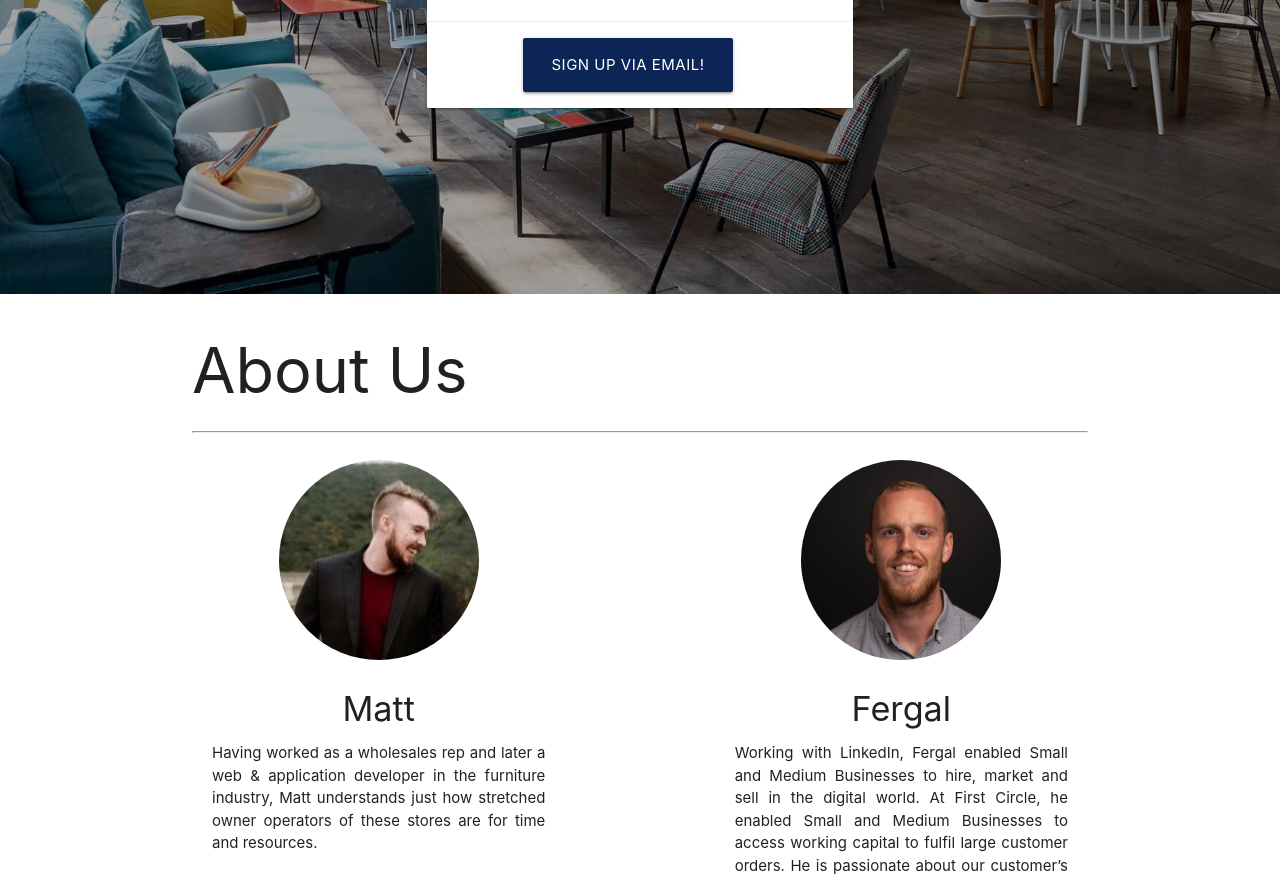
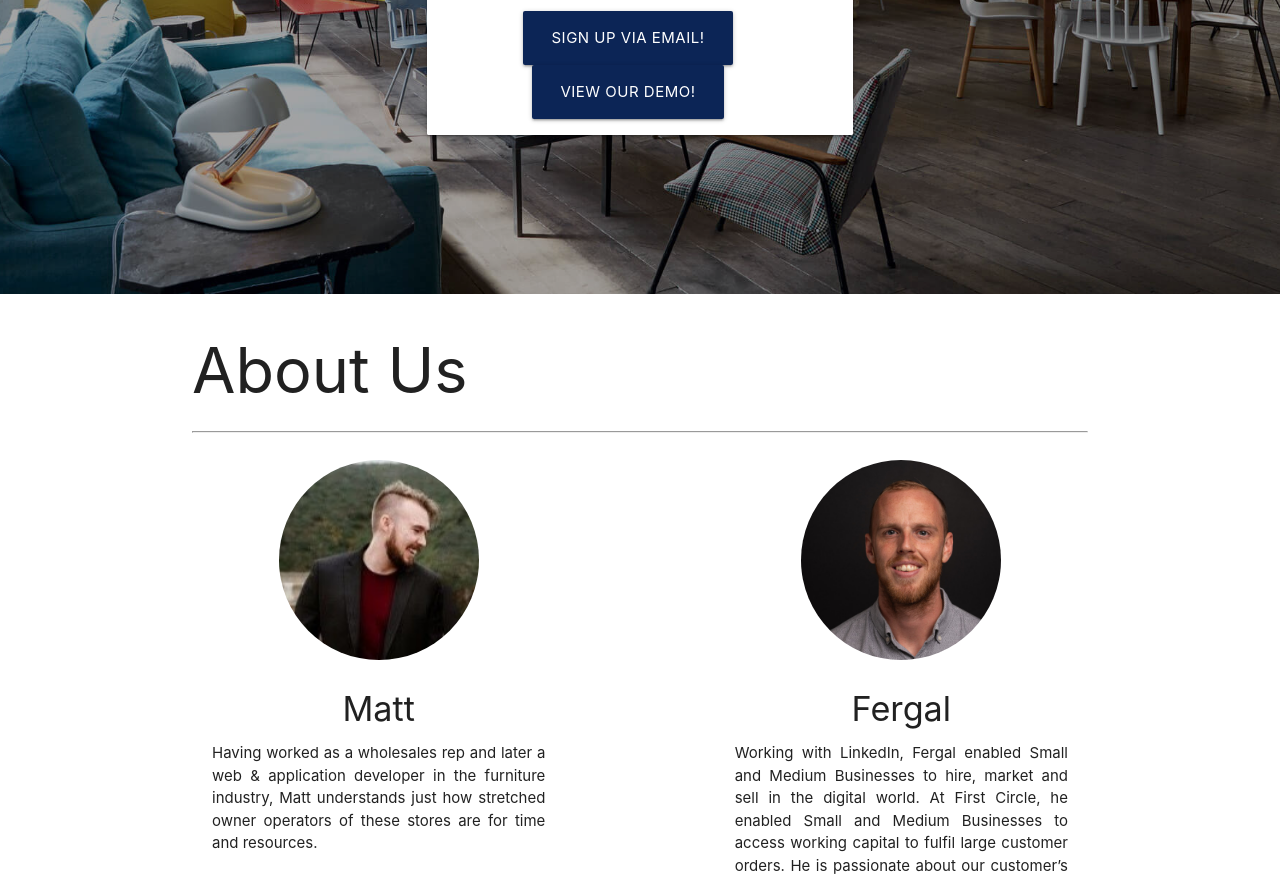
Before and after one commit to meichsteadt/loveseat_marketing, a plain HTML site: page index.html in a window 1280 px wide. Shown: the part 2223-3104 px from the top of the page. Drawn offline with nearby package versions, Linux system fonts and the light colour scheme.

Commit message:
add demo

```diff
--- a/index.html
+++ b/index.html
@@ -134,6 +134,7 @@
                 </div>
                 <div class="card-action center-align">
                   <a href="mailto:matt@loveseat.co?subject=Beta%20Signup&cc=fergal@loveseat.co&body=Hi!%20I'd%20like%20to%20sign%20up%20for%20your%20beta%20program.%20My%20name%20is%20YOUR%20NAME%20HERE%20and%20my%20store%20is%20called%20STORE%20NAME%20HERE%20located%20at%20STORE%20ADDRESS.%0A%0AYou%20can%20reach%20me%20at%20PHONE%20NUMBER%20HERE.%0A%0AThank%20you!" target="_blank"><button class='btn btn-large primary-color'>Sign up via Email!</button></a>
+                  <a href="https://loveseat-web-app-demo.herokuapp.com/?utf8=%E2%9C%93&start_date=2021-03-01&end_date=2021-07-01" target="_blank"><button class='btn btn-large primary-color'>View our Demo!</button></a>
                 </div>
               </div>
             </div>
```
